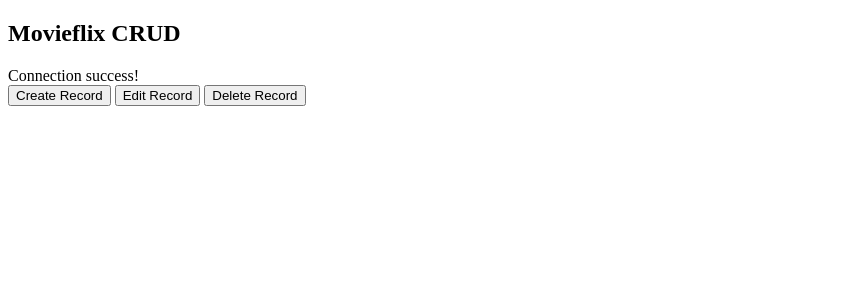
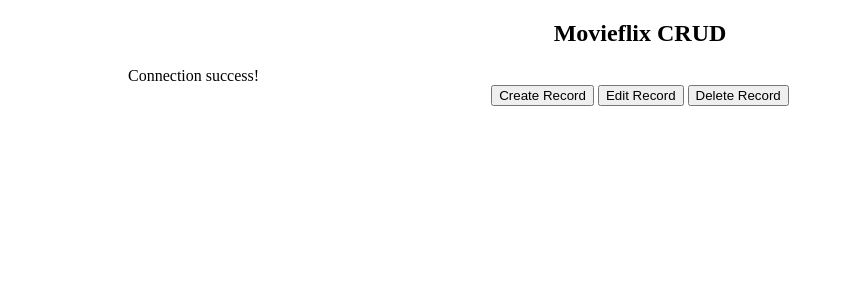
Before and after one commit to onofre925/movieflix-CRUD-Application, a PHP site: page / in a window 1280 px wide. Shown: the top 300 px of the page, without its empty margins (0-844 px from the left). Run offline with PHP 8.4, Linux system fonts and the light colour scheme; data that the repository does not hold is empty.

Commit message:
Styling the table

```diff
--- a/movieflix/index.php
+++ b/movieflix/index.php
@@ -8,11 +8,35 @@
                     display:none;
 
                 }
+                .main-div{
+                    width: 80vw;
+                    margin: 0 auto;
+                }
 
+                h2{
+                    text-align: center;
+                }
+
+                table{
+                    margin: 15px auto;
+                    width: 50vw;
+                    text-align: center;
+                }
+
+                table tr td{
+                    padding: 12px;
+                }
+
+                .content-wrapper{
+                    width: 100%;
+                    margin: 0 auto;
+                    text-align: center;
+                }
 
             </style>
         </head>
         <body>
+            <div class="main-div">
             <?php require_once 'create.php';  ?>
                 <div>
                     <h2>Movieflix CRUD</h2>
@@ -101,6 +125,7 @@
 
 
                 </div>
+         </div>
                 <script src="script.js"></script>
         </body>
 </html>
```
Lines whose indentation alone changed are shown as unchanged.
